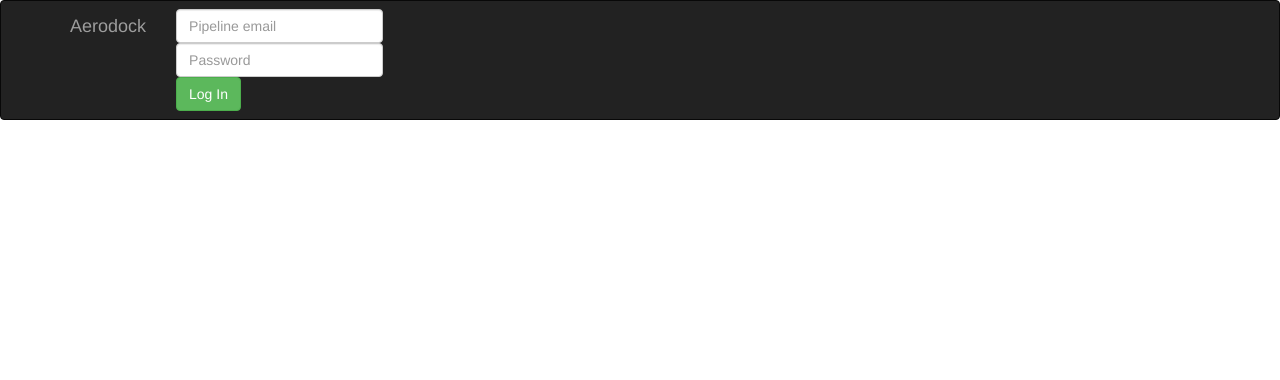
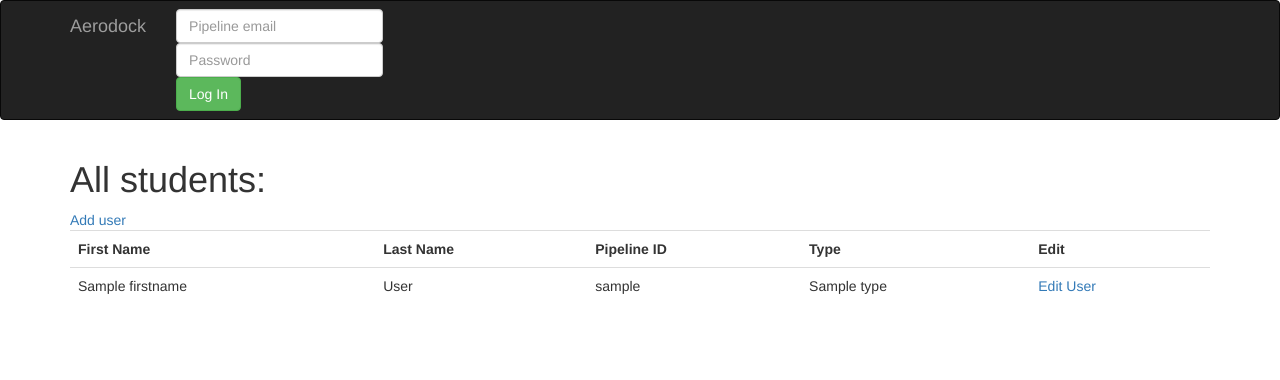
Before and after one commit to tubes555/Aerodock, a CakePHP app: the page made by app/View/Users/index.ctp in a window 1280 px wide. Shown: the top 380 px of the page. Run offline with PHP 8.4 and a stand-in for CakePHP, Linux system fonts and the light colour scheme; the template is opened without the code that fills it: most values are stand-ins (such as "Sample title", 1, 10 or a date in 2020); form fields are guessed from the names that the template uses; some libraries are stand-ins or nearby versions.

Commit message:
Added ability to change user attributes by teachers and admins

```diff
--- a/app/View/Layouts/default.ctp
+++ b/app/View/Layouts/default.ctp
@@ -53,12 +53,12 @@
 		        																		AuthComponent::user('id')));?></li>
 		        <?php if(AuthComponent::user('type') == 'admin'):?>
 		          <li><?php echo $this->Html->link('Users list',
-		  																	array('controller' => 'user',
+		  																	array('controller' => 'users',
 		  																		'action' => 'index'));?></li>
 		  			<?php endif ?>
 		  			<?php if(AuthComponent::user('type') == 'teacher'):?>
 		          <li><?php echo $this->Html->link('Student list',
-		  																	array('controller' => 'user',
+		  																	array('controller' => 'users',
 		  																		'action' => 'index'));?></li>
 		  			<?php endif ?>
 		  			<?php if(AuthComponent::user('type') == 'maint' ||
--- a/app/View/Users/index.ctp
+++ b/app/View/Users/index.ctp
@@ -0,0 +1,36 @@
+<h1>
+<?php if(Authcomponent::user('type') == 'admin')
+				 echo "All users:";
+			else
+				echo "All students:"; ?></h1>
+<?php if(Authcomponent::user('type') != 'teacher'){
+	echo $this->Html->link(
+		'Add user',
+		array('controller' => 'users', 'action' => 'add'));
+	}?>
+<table class="table">
+	<tr>
+		<th>First Name</th>
+		<th>Last Name</th>
+		<th>Pipeline ID</th>
+		<?php if(Authcomponent::user('type') != 'teacher'):?>
+		<th>Type</th>
+		<?php endif ?>
+		<th>Edit</th>
+	</tr>
+	<?php foreach ($users as $user): ?>
+	<tr>
+		<td><?php echo $user['User']['firstname']; ?></td>
+		<td><?php echo $user['User']['lastname']; ?></td>
+		<td><?php echo $user['User']['username']; ?></td>
+		<?php if(Authcomponent::user('type') != 'teacher'):?>
+		<td><?php echo $user['User']['type']; ?></td>
+		<?php endif ?>
+		<td><?php echo $this->Html->link(
+			'Edit User',
+			array('controller' => 'users', 'action' => 'edit', $user['User']['id']));
+			?></td>
+	</tr>
+	<?php endforeach; ?>
+	<?php unset($flight); ?>
+</table>
```
Also changed, not shown: app/Controller/UsersController.php (+19 -7 lines), app/View/Users/edit.ctp (+4 -4 lines).
